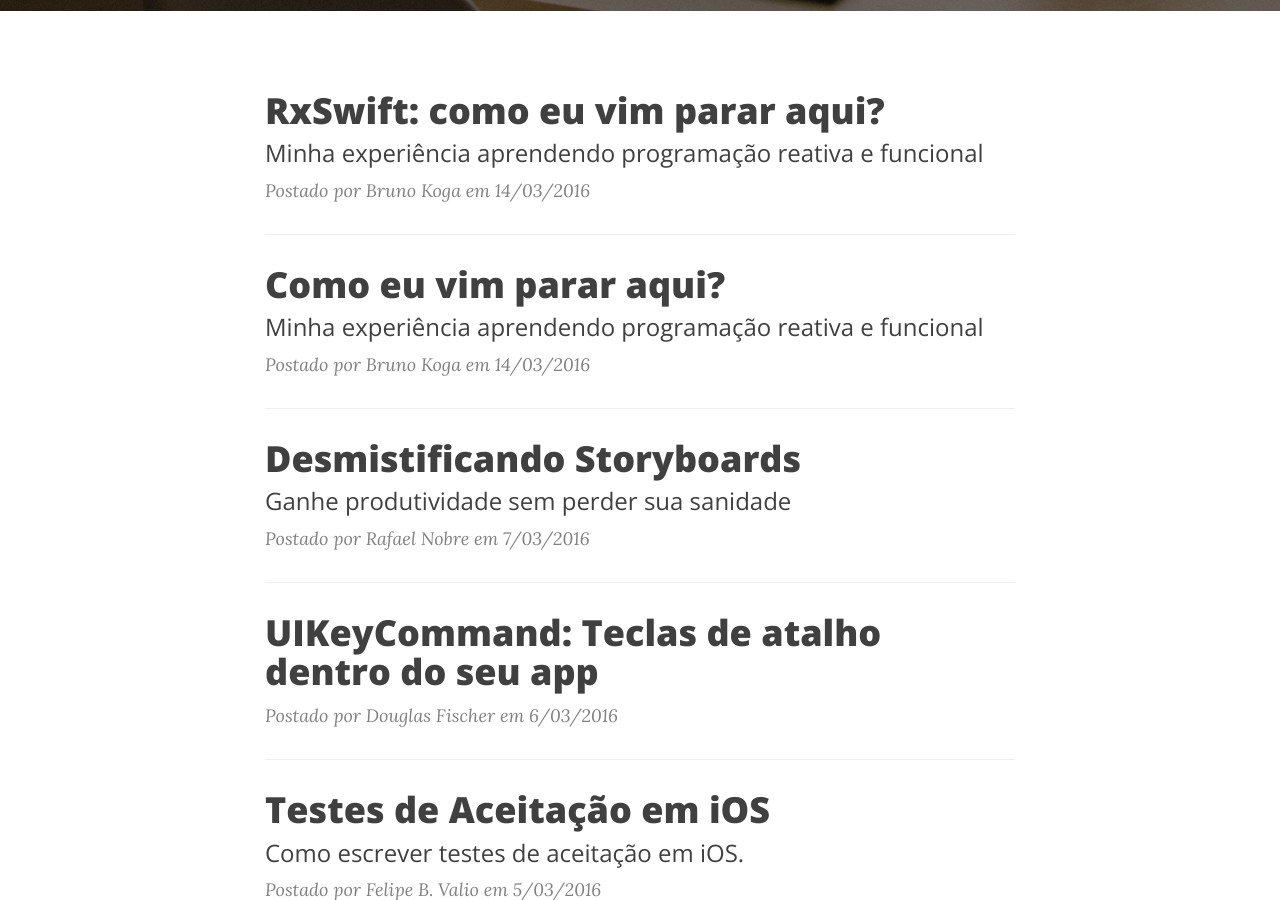
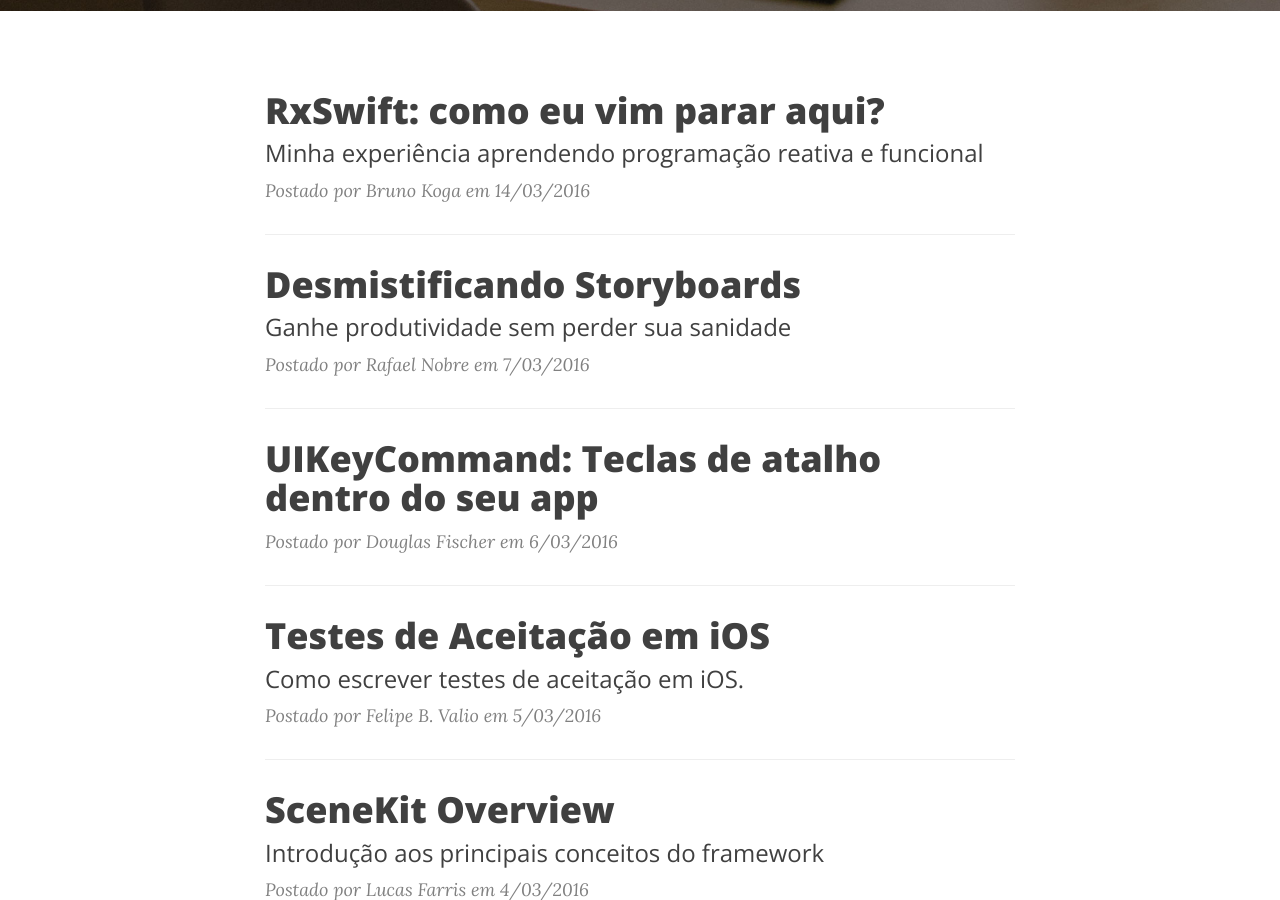
Before and after one commit to CocoaHeadsBrasil/equinociOS, a Jekyll site: the page built from index.html, in a window 1280 px wide and 900 px high, scrolled down 464 px. Built offline with Jekyll 4.4.1, drawn with Linux system fonts in a browser that asks for light colours; nearby versions of some CDN libraries; the list of posts is cut into pages by our own code; some of the changed lines change nothing that is shown.

Commit message:
Adding category (and removing extra post file)

```diff
--- a/_posts/2016-03-14-como-eu-vim-parar-aqui.md
+++ /dev/null
@@ -1,182 +0,0 @@
----
-layout:     post
-title:      "Como eu vim parar aqui?"
-subtitle:   "Minha experiência aprendendo programação reativa e funcional"
-date:       2016-03-14 00:00:00
-author:     "Bruno Koga"
-header-img: "img/brunokoga/stream.jpg"
----
-
->☝️
->Esse artigo não visa ensinar nenhum conceito ou técnica diretamente. Ele é muito mais um relato pessoal da minha experiência no aprendizado de alguns conceitos e paradigmas. Se você não tem idéia do que é programação reativa, eu recomendo fortemente [esse guia](https://gist.github.com/staltz/868e7e9bc2a7b8c1f754).
-
->✌️
->A maioria dos exemplos contidos nesse artigo foram retirados de projetos reais, de documentações ou exemplos providos pelos autores das bibliotecas citadas. Todos os respectivos links estam disponíveis no final do artigo.
-
-###Passado
-Programo para iOS desde 2009. Até 8 meses atrás, Objective-C (e o básico de C) eram as duas únicas linguagens que eu sabia programar.
-
-E por muitos anos a minha abordagem para desenvolver software sempre envolveu: Objective-C, [programação 100% orientada a objetos](https://pt.wikipedia.org/wiki/Orientação_a_objetos) e [programação imperativa](https://pt.wikipedia.org/wiki/Programação_imperativa). Foi assim que aprendi a programar e foi assim que sempre programei.
-
-###Presente
-Em junho de 2015, logo após o lançamento do Swift 2.0, entrei num projeto 100% escrito em Swift (1.2). Era meu primeiro contato real com Swift.
-
-> **Opinião:** aprender Swift é como aprender qualquer outra linguagem de programação. Sua sintaxe é relativamente simples de aprender e já há muita documentação e exemplos na internet. Não acho que Swift deveria ser barreira para ninguém: é algo que se aprende (o básico) em poucos dias. E é questão de dias para você ser produtivo usando Swift.
-
-Porém, a camada de comunicação com o servidor desse aplicativo era construída em cima de uma biblioteca escrita chamada [BrightFutures](https://github.com/Thomvis/BrightFutures). E com isso me deparei com dois outros conceitos que eu nunca havia estudado (muito menos usado): [programação funcional](https://pt.wikipedia.org/wiki/Programação_funcional) e [programação reativa](https://en.wikipedia.org/wiki/Reactive_programming).
-
-> **Opinião:** o resumo de programação funcional é, **para mim**, algo do tipo: uma mudança de pensamento que, ao invés de você pensar em classes e objetos e na interação entre essas entidades, você pensa muito mais em funções e composição de funções. É um tema bastante extenso. Pela minha experiência, isso é algo que leva um certo tempo para aprender e requer disciplina para ler teorias e documentações.
-
-E por fim: programação reativa. Até então, eu nunca tinha conseguido entender exatamete o que era programação reativa. Todas a vezes que tentei usar [ReactiveCocoa](https://github.com/ReactiveCocoa/ReactiveCocoa) desisti no meio por perder o controle do que estava acontecendo.
-
-> **Opinião:** ![]({{ site.baseurl }}/img/brunokoga/rac.png)
-<span class="caption text-muted">meu snippet para `;rac` no TextExpander
-
-###Futuro
-Voltando ao `BrightFutures`: na época, mesmo sem saber nada de programação funcional e programação reativa foi fácil para mim entender a teoria e a filosofia por trás do _framework_: prover uma forma de tratar com código assíncrono e tratamento de erros através de [futuros e promessas](https://en.wikipedia.org/wiki/Futures_and_promises).
-
-E foi aí que comecei a entender _um pouco_ o que significava programação funcional e porque o Swift era uma linguagem que permitia a implementação e o uso de conceitos funcionais.
-
-> Vamos começar a viajar um pouco. Essa é a hora ideal para uma dose de cafeína ☕️.
-
-Imagine o caso em que você tem uma série de eventos futuros que você quer que sejam encadeados, respeitando (ou não) uma ordem e que no final desse encadeamento de eventos (ou seja, no futuro) você quer ser notificado.
-
-Por exemplo: um aplicativo em que o usário pode logar com a sua conta e baixar todos os seus posts. Temos então um evento de `logIn` que, em caso de sucesso, dispara um evento de `fetchPosts` para aquele usuário. Tanto o evento de `logIn` como o de `fetchPosts` seriam funções que retornam um "Futuro" (no caso do _BrightFutures_, um `Future`). O resultado da execução do `logIn`, por exemplo, é um `future` que representa um erro (em caso de erro) ou um `userId` (em caso de sucesso). No caso do `fetchPosts`, o retorno seria um  `future` representando um erro (falha) ou um array de posts (sucesso).
-
-Antes mesmo de ler sequer uma linha de código, a abstração acima faz sentido. O problema agora é como programar usando esse "arquitetura". No exemplo acima, o código seria algo assim (código retirado do [repositório do Bright Futures](https://github.com/Thomvis/BrightFutures)):
-
-~~~swift
-User.logIn(username,password).flatMap { user in
-    Posts.fetchPosts(user)
-}.onSuccess { posts in
-    // do something with the user's posts
-}.onFailure { error in
-    // either logging in or fetching posts failed
-}
-~~~
-
-A assinatura das funções `User.logIn` e `Posts.fetchPosts` seria algo assim:
-
-~~~swift
-func logIn(username: String, password: String) -> Future<User, ErrorType>
-func fetchPosts(user: User) -> Future<[Posts], ErrorType>
-~~~
-
-Se você não estiver acostumado com a sintaxe do Swift ou o código acima parecer muito confuso para você, essa é a explicação desse código (traduzido do [repositório do Bright Futures](https://github.com/Thomvis/BrightFutures)):
-
-Quando o futuro retornado por `User.logIn`  falha (por exemplo, se o `username` e `password` não estiverem corretos), tanto o `flatMap` como o `onSuccess` são pulados, e o closure `onFailure` é chamado com o `error` que ocorreu na tentativa de `logIn`. Se a tentativa de realizar o `logIn` for bem sucedida, o resultado da operação (que é um objeto `user`) é passado para o `flatMap`, que "transforma" o usuário em um _array_ com seus posts. Se os posts não puderem ser baixados (por causa de um erro), `onSuccess` é pulado, e `onFailure` é chamado com o `error` que ocorreu na tentativa de baixar os posts. Se os posts puderem ser baixados com sucesso, `onSuccess`  é chamado com os posts do usuário.
-
-> **Opinião:** o código pode parecer estranho a princípio, mas novamente a teoria faz sentido. E por isso que acho que tanto programação funcional como programação reativa são dois conceitos que requerem estudo da teoria antes da prática. É um pouco diferente de aprender uma linguagem de programação nova (como Swift), que algo 100% _hands on_ pode ser efetivo.
-
-Falando nisso, o `flatMap` aí em cima é um dos caras que fazem parte dos conceitos funcionais. Caso você não o entenda (ainda!), a idéia é que ele "transforma" (ou "mapeia") o **resultado** de um `Future` no **valor** de um novo `Future`. Ou seja, ele transforma o resultado do `logIn` (que é um `user`) no valor de entrada para o `fetchPosts` (que por sua vez retorna outro `Future`).
-
-E é aí que entra a mágica do Swift ser tão restrito em relação a tipos (ou seja, ser uma linguagem [_type safe_](https://developer.apple.com/library/ios/documentation/Swift/Conceptual/Swift_Programming_Language/TheBasics.html), totalmente diferente do Objective-C): o compilador consegue te garantir que os tipos de dados dos valores retornados por uma função e passados para outra função estão sempre corretos. E a partir daí, o atalho preferido do Xcode passa a ser `⌥ + click`:
-
-![]({{ site.baseurl }}/img/brunokoga/typesafe1.png)
-<span class="caption text-muted"> O compilador está do nosso lado! Após concatenar várias funções, você (quase) sempre pode confiar nele para te dizer o tipo do retorno das suas funções. Essa técnica é muito útil para você checar se o tipo retornado é mesmo o que você espera.
-
-![]({{ site.baseurl }}/img/brunokoga/typesafe2.png)
-<span class="caption text-muted">a mesma estratégia funciona também para os parâmetros das funções concatenadas. Mesmo que você não entenda o código acima, a idéia é que você tem a segurança de saber que está trabalhando com o tipo de dado correto (diferentemente do Objective-C, onde não há essa garantia).
-
-
-###Resumindo
-
-`Futures` são ações futuras (assíncronas, com tratamento de erros). O paradigma da programação funcional permite transformar e encadear essas ações de uma forma clara e segura. Além disso, ao trabalhar com `Futures`, estamos trabalhando de uma forma "reativa". Em outras palavras, estamos programando baseado no "retorno" dos `futures`. Esses `futures` se responsabilizam de fazer o trabalho deles assincronamente. E ao encadear esses `futures`, estamos trabalhando com os conceitos funcionais. Por isso que, apesar de diferentes, esses dois termos são vistos comumente juntos: **Programação Reativa Funcional**.
-
-###RxSwift
-
-[RxSwift](https://github.com/ReactiveX/RxSwift) é a versão escrita em Swift do [ReactiveX](http://reactivex.io). O [ReactiveX](http://reactivex.io) por sua vez é uma biblioteca que possibilita o uso de programação baseada em eventos (reativa), de forma assíncrona e que pode ser composta e encadeada (funcional) através de [**operadores**](http://reactivex.io/documentation/operators.html).
-
-> **Opinião:** novamente, a melhor forma - na minha opinião - de aprender os conceitos básicos de programação reativa é esse link: [The introduction to Reactive Programming you've been missing](https://gist.github.com/staltz/868e7e9bc2a7b8c1f754).
-
-A idéia básica da programação reativa é que você trabalha em cima de _streams_ (fluxos, correntes, sequências) de dados. Cada _stream_ é uma sequência de eventos que acontecem em uma linha de tempo e podem emitir três tipos de "coisas": um valor, um erro ou um sinal de "finalizado".
-
-No nosso exemplo anterior, usando [BrightFutures]((https://github.com/Thomvis/BrightFutures)), a nossa entidade `Future` nada mais é do que um _stream_, que pode produzir um valor (e um sinal de "finalizado" logo em seguida) ou um erro.
-
-Com o `RxSwift`, porém, as coisas são mais amplas que apenas `Futures`. Você pode definit outros tipos de _streams_. Um bom exemplo é um `UITextField`: ao invés de programar pensando nos conceitos de _delegates_, o `RxSwift` te permite **observar** os valores do _stream_ `rx_text` do `UITextField` e **reagir** de acordo com a emissão desses valores. Veja um exemplo:
-
-~~~swift
-let lengthOfBytes =
-        textView.rx_text
-            .map { $0.lengthOfBytesUsingEncoding(NSUTF8StringEncoding) }
-            .filter { $0 > 5 }
-~~~
-
-Com o código acima, estamos definindo que a cada vez que `rx_text` emitir um valor, nós iremos _mapear_ (ou seja, transformar) esse valor em um `Int`, e então iremos filtrar esse valor, seguindo adiante apenas de ele for maior que 5.
-
-Fazendo novamente a comparação com `Futures`, o `RxSwift` encapsula seus _streams_  em `Observables`. Ou seja, o tipo de dado de `rx_text` é um `Observable<String>`, enquanto, no exemplo acima, o tipo de dados de `lengthOfBytes` é um `Observable<Int>` (ou seja, é um _stream_ também):
-
-![]({{ site.baseurl }}/img/brunokoga/rxswift1.png)
-<span class="caption text-muted">Lembre-se: `⌥ + click` é seu melhor amigo!
-
-A última peça que falta nesse quebra-cabeças do `RxSwift` é que **nada acontece** até você der um _subscribe_ no seu _stream_ (ou na sua sequência de _streams). Antes disso, você está apenas definindo as ações que você irá tomar, baseada nos eventos que podem acontecer. O _subscribe_ é o sinal verde para que o `Observable` comece a emitir itens:
-
-~~~swift
-self.messagesHandler.messages
-            .window(timeSpan: 0.5, count: 10000, scheduler: MainScheduler.instance)
-            .flatMap { observable -> Observable<ServerMessage> in
-                observable.take(1)
-            }
-            .subscribeNext { [weak self] message in
-                    self?.playMessageArrivedSound()
-                }
-            }.addDisposableTo(disposeBag)
-~~~
-
-> O `disposeBag`, a grosso modo, é a forma do `RxSwift` liberar os recursos alocados, quando você acabar de observar a sequência (seja por opção ou porque ela terminou). Não vou entrar em detalhes sobre como usar o `dispose` do `RxSwift`. Não é algo muito complicado e você pode ler mais sobre o assunto [aqui](https://github.com/ReactiveX/RxSwift/blob/master/Documentation/GettingStarted.md#disposing).
-
-O `subscribeNext` é a forma que o seu `Observer` fala "a cada valor emitido, faça isso". O código acima é um exemplo de como observar mensagens recebidas em um aplicativo de mensagens instantâneas o disparar um som cada vez que uma mensagem chega. Os operadores `window` e `flatMap` garantem que haja um intervalo mínimo de 0.5 segundos entre cada som disparado (para saber mais, veja [essa pergunta no StackOverflow](http://stackoverflow.com/questions/35438268/rxswift-debounce-throttle-inverse)). No exemplo acima, não estamos reagindo em caso de erro, nem para os sinais de `completed`, já que, em teoria, esse _stream_ de mensagens recebidas nunca encerra.
-
-Uma forma comum de se usar esse paradigma de observar `streams` é com **binding**. [Data binding](https://en.wikipedia.org/wiki/Data_binding) é o processo de "conectar" a informação apresentada na sua UI com o seu modelo ou lógica de negócios.
-
-Usando o `RxSwift` por exemplo, a implementação de uma tela de Settings poderia ser a seguinte:
-
-~~~swift
-        //bind, onde nameLabel = firstName + " " + lastName
-        Observable
-         .combineLatest(firstNameTextField.rx_text, lastNameTextField.rx_text) {
-            $0 + " " + $1
-        }.bindTo(nameLabel.rx_text)
-         .addDisposableTo(disposeBag)
-
-        //bind, onde mapeamos o valor do Switch em um emoji:
-        settingsSwitch.rx_value
-         .map {
-            $0 ? "👍" : "👎"
-        }.bindTo(settingsLabel.rx_text)
-         .addDisposableTo(disposeBag)
-~~~
-> Se a sintaxe de`$0` e `$1` for meio etranha pra você, eles são recursos do próprio Swift. Recomendo a leitura do capítulo de _Closures_ do [The Swift Programming Language](https://developer.apple.com/library/ios/documentation/Swift/Conceptual/Swift_Programming_Language/Closures.html).
-
-E esse é o resultado:
-
-<center><img src="/img/brunokoga/bind.gif" alt=""/></center><span class="caption text-muted">Suas telas de Settings nunca mais serão as mesmas! ✨
-
-
-###E esse é só o começo
-
-Acredite: esses são apenas os primeiros passos dentro do mundo de programação reativa e/ou funcional. Ainda existe muito a ser explorado e muito, muito a ser aprendido.
-Algo que tem me ajudado bastante nesse processo de aprendizado é ter a consciência de que o tema é extenso e não se aprende da noite pro dia (diferente de aprender uma nova linguagem de programação, por exemplo). A verdade é que Programação Funcional e Reativa são conceitos longos e complexos e que levam tempo para serem assimilados. Mas acredito que uma vez que você aprenda a teoria, a escolha de bibliotecas, seja um "mero" detalhe.
-
-Espero que compartilhar a minha experiência possa ser útil para você começar a entender um pouco mais desses paradigmas de programação. Caso queira se aprofundar mais, coloquei alguns links nas **Referências** abaixo.
-
-###Agradecimentos
-* [Lars](https://twitter.com/larslockefeer) por me ensinar Swift e os conceitos do [BrightFutures](https://github.com/Thomvis/BrightFutures)
-* [Thomas](https://twitter.com/thomvis88) por ter escrito a [BrightFutures](https://github.com/Thomvis/BrightFutures)
-* [Mentos](https://twitter.com/gsampaio) por ter sido a inspiração para eu criar meu snippet `;rac` no TextExpander.
-
-###Referências
-Fontes utilizadas para a escrita deste artigo:
-
-* [Bright Futures](https://github.com/Thomvis/BrightFutures)
-* [RxSwift](https://github.com/ReactiveX/RxSwift/blob/master/Documentation/Examples.md)
-* [Slack do RxSwift](http://slack.rxswift.org)
-* [The introduction to Reactive Programming you've been missing](https://gist.github.com/staltz/868e7e9bc2a7b8c1f754)
-* [ReactiveX](http://reactivex.io)
-* [RxMarbles](http://rxmarbles.com)
-
-Obrigado pela leitura!
-
-> Bruno Koga
-<br>[@brunokoga](https://twitter.com/brunokoga)
-<br>http://www.brunokoga.com
--- a/_posts/2016-03-14-rxswift-como-eu-vim-parar-aqui.md
+++ b/_posts/2016-03-14-rxswift-como-eu-vim-parar-aqui.md
@@ -5,6 +5,7 @@
 date:       2016-03-14 00:00:00
 author:     "Bruno Koga"
 header-img: "img/brunokoga/stream.jpg"
+category:   "programação reativa"
 ---
 
 >☝️
```
